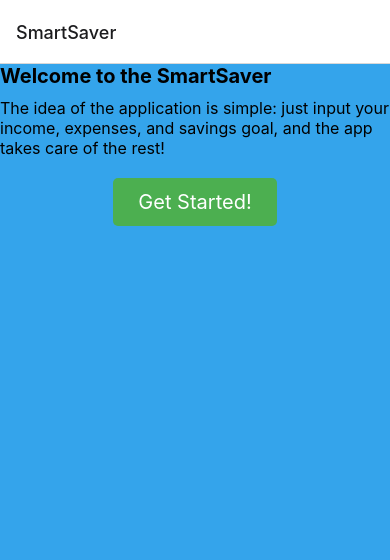
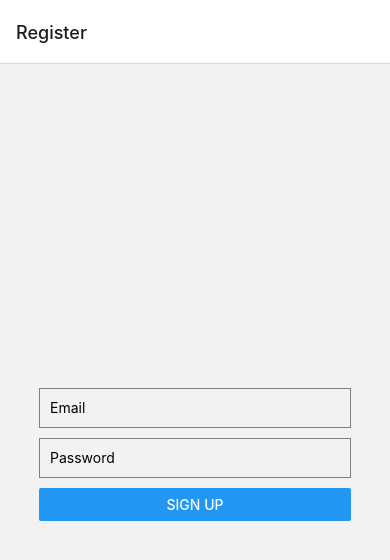
Before and after one commit to TVT22SPOMobiilikehitysprojekti/SmartSaver, a React Native app: screen /Register in a window 390 px wide. Shown: the top 560 px of the page. Built offline with nearby package versions, Linux system fonts and the light colour scheme.

Commit message:
register

```diff
--- a/App.js
+++ b/App.js
@@ -2,6 +2,7 @@ import { StatusBar } from 'expo-status-bar';
 import React, { useState, useEffect } from 'react';
 import { StyleSheet, View } from 'react-native';
 import Login from './screens/Login';
+import Register from './screens/Register';
 import LoadingScreen from './screens/loading';
 import IntroScreen from './screens/intro1';
 import IntroScreen2 from './screens/intro2';
@@ -36,6 +37,7 @@ export default function App() {
         ) : (
           <Stack.Screen name="Loading" component={LoadingScreen} options={{ headerShown: false }} />
         )}
+         <Stack.Screen name="Register" component={Register} />
           <Stack.Screen name="Login" component={Login} options={{ headerShown: false }} />
           <Stack.Screen name="Intro2" component={IntroScreen2} />
           <Stack.Screen name="Intro3" component={IntroScreen3} />
--- /dev/null
+++ b/screens/Register.js
@@ -0,0 +1,72 @@
+import React, { useState } from "react";
+import {
+  StyleSheet,
+  Button,
+  Text,
+  TextInput,
+  View,
+  SafeAreaView,
+} from "react-native";
+import Constants from "expo-constants";
+import { getAuth, signInWithEmailAndPassword } from "../firebase/Config";
+
+export default function Register() {
+  const [email, setEmail] = useState("");
+  const [password, setPassword] = useState("");
+
+  const handleSignUp = () => {
+    const auth = getAuth();
+    createUserWithEmailAndPassword(auth, email, password)
+      .then((userCredential) => {
+        // Signed up
+        const user = userCredential.user;
+        navigation.navigate('SmartSaver');
+        // ...
+      })
+      .catch((error) => {
+        const errorCode = error.code;
+        const errorMessage = error.message;
+        // ..
+      });
+  };
+
+  return (
+    <SafeAreaView style={styles.container}>
+      <View style={styles.form}>
+        <TextInput
+          style={styles.input}
+          placeholder="Email"
+          value={email}
+          onChangeText={(text) => setEmail(text)}
+        />
+        <TextInput
+          style={styles.input}
+          placeholder="Password"
+          secureTextEntry
+          value={password}
+          onChangeText={(text) => setPassword(text)}
+        />
+        <Button title="Sign Up" onPress={handleSignUp} />
+      </View>
+    </SafeAreaView>
+  );
+}
+
+const styles = StyleSheet.create({
+  container: {
+    flex: 1,
+    paddingTop: Constants.statusBarHeight,
+    justifyContent: "center",
+    alignItems: "center",
+  },
+  form: {
+    width: "80%",
+  },
+  input: {
+    height: 40,
+    borderColor: "gray",
+    borderWidth: 1,
+    marginBottom: 10,
+    paddingHorizontal: 10,
+  },
+});
--- a/screens/intro1.js
+++ b/screens/intro1.js
@@ -10,7 +10,7 @@ const IntroScreen = () => {
       <Text style={styles.intro}>Welcome to the SmartSaver</Text>
       <Text style={styles.idea}>The idea of the application is simple: just input your income, expenses, and savings goal, and the app takes care of the rest!</Text>
 
-      <Pressable style={styles.button} onPress={() => navigation.navigate('Login')}>
+      <Pressable style={styles.button} onPress={() => navigation.navigate('Register')}>
         <Text style={styles.buttonText}>Get Started!</Text>
       </Pressable>
     </View>
```
